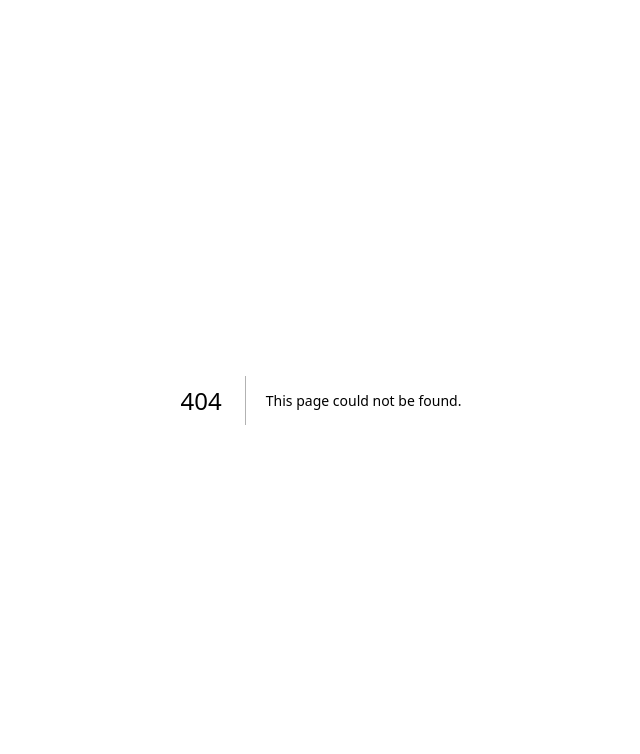
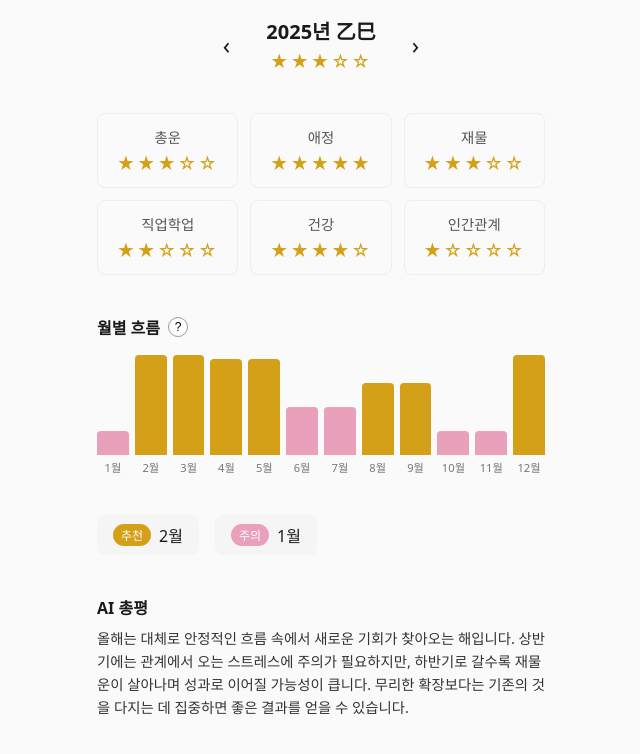
Before and after one commit to oochii-c/wasworkedinlocal_finalp, a Next.js app: page /year-fortune/2025 in a window 1280 px wide. Before the commit this address had no page. Shown: the top 754 px of the page, without its empty margins (319-959 px from the left). Built offline with nearby package versions, Linux system fonts and the light colour scheme.

Commit message:
feat: compose year-fortune detail page and wire up the route

```diff
--- /dev/null
+++ b/src/app/year-fortune/[year]/YearFortuneDetail.module.css
@@ -0,0 +1,7 @@
+.page {
+  max-width: 480px;
+  margin: 0 auto;
+  display: flex;
+  flex-direction: column;
+  gap: 8px;
+}
--- /dev/null
+++ b/src/app/year-fortune/[year]/YearFortuneDetail.tsx
@@ -0,0 +1,43 @@
+import { SajuExtended } from "@/saju/types";
+import { getYearGanZhi, getMonthInGanZhi } from "@/saju/mock/ganzhi";
+import { computeDomainScores, computeOverallScore, computeMonthlyScores } from "@/saju/mock/scoring";
+import { YearNav } from "./components/YearNav";
+import { DomainStars } from "./components/DomainStars";
+import { MonthlyFlow } from "./components/MonthlyFlow";
+import { GoodBadMonths } from "./components/GoodBadMonths";
+import { AiSummary } from "./components/AiSummary";
+import styles from "./YearFortuneDetail.module.css";
+
+export interface YearFortuneDetailProps {
+  chart: SajuExtended;
+  year: number;
+  summary: string;
+}
+
+export function YearFortuneDetail({ chart, year, summary }: YearFortuneDetailProps) {
+  const yearGanZhi = getYearGanZhi(year);
+  const domainScores = computeDomainScores(chart, year);
+  const overallScore = computeOverallScore(domainScores);
+  const monthlyScores = computeMonthlyScores(chart, year);
+  const monthlyGanZhi = Array.from({ length: 12 }, (_, i) => getMonthInGanZhi(year, i + 1));
+
+  const birthYear = new Date(chart.birthDate).getFullYear();
+  const minYear = birthYear + 1;
+  const maxYear = birthYear + 100;
+
+  return (
+    <div className={styles.page}>
+      <YearNav
+        year={year}
+        yearGanZhi={yearGanZhi}
+        overallScore={overallScore}
+        canGoPrev={year > minYear}
+        canGoNext={year < maxYear}
+      />
+      <DomainStars scores={domainScores} />
+      <MonthlyFlow monthlyScores={monthlyScores} monthlyGanZhi={monthlyGanZhi} />
+      <GoodBadMonths monthlyScores={monthlyScores} />
+      <AiSummary summary={summary} />
+    </div>
+  );
+}
--- /dev/null
+++ b/src/app/year-fortune/[year]/page.tsx
@@ -0,0 +1,14 @@
+import { sampleChart } from "@/saju/mock/sampleChart";
+import { YearFortuneDetail } from "./YearFortuneDetail";
+
+export default async function YearFortunePage({
+  params,
+}: {
+  params: Promise<{ year: string }>;
+}) {
+  const { year } = await params;
+  const sampleSummary =
+    "올해는 대체로 안정적인 흐름 속에서 새로운 기회가 찾아오는 해입니다. 상반기에는 관계에서 오는 스트레스에 주의가 필요하지만, 하반기로 갈수록 재물운이 살아나며 성과로 이어질 가능성이 큽니다. 무리한 확장보다는 기존의 것을 다지는 데 집중하면 좋은 결과를 얻을 수 있습니다.";
+
+  return <YearFortuneDetail chart={sampleChart} year={Number(year)} summary={sampleSummary} />;
+}
```
Also changed, not shown: 1 other file (tests, documents, lock files or other folders).
